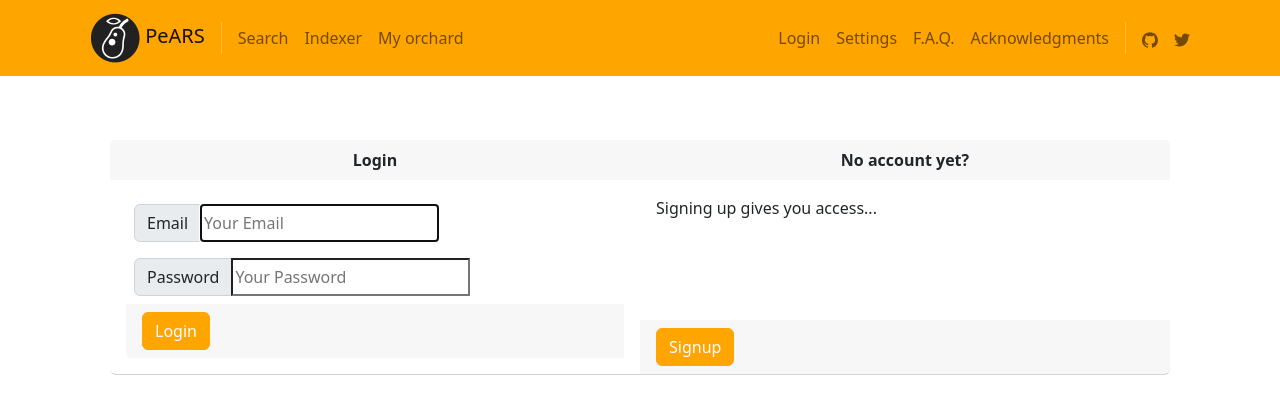
After one commit to PeARSearch/PeARS-lite, a Flask app: page /auth/login in a window 1280 px wide. The commit adds this page. Shown: the top 414 px of the page. Run offline with Flask 2, Linux system fonts and the light colour scheme; parts of the project's set-up code (start-up, migrations or seed data) failed here and were passed over; some libraries are stand-ins or nearby versions.

```diff
--- /dev/null
+++ b/app/auth/__init__.py
@@ -0,0 +1,3 @@
+# SPDX-FileCopyrightText: 2022 PeARS Project, <community@pearsproject.org>,
+#
+# SPDX-License-Identifier: AGPL-3.0-only
--- /dev/null
+++ b/app/auth/controllers.py
@@ -0,0 +1,79 @@
+# SPDX-FileCopyrightText: 2022 PeARS Project, <community@pearsproject.org>,
+#
+# SPDX-License-Identifier: AGPL-3.0-only
+
+
+import logging
+from flask_login import login_user, logout_user, login_required, current_user
+from werkzeug.security import generate_password_hash, check_password_hash
+from app.api.models import User
+from app import db
+
+from flask import (Blueprint, flash, request, render_template, Response, redirect, url_for)
+
+
+# Define the blueprint:
+auth = Blueprint('auth', __name__, url_prefix='/auth')
+
+@auth.route('/login')
+def login():
+    return render_template('auth/login.html')
+
+...
+@auth.route('/login', methods=['POST'])
+def login_post():
+    # login code goes here
+    email = request.form.get('email')
+    password = request.form.get('password')
+    remember = True if request.form.get('remember') else False
+
+    user = User.query.filter_by(email=email).first()
+
+    # check if the user actually exists
+    # take the user-supplied password, hash it, and compare it to the hashed password in the database
+    if not user or not check_password_hash(user.password, password):
+        flash('Please check your login details and try again.')
+        return redirect(url_for('auth.login')) # if the user doesn't exist or password is wrong, reload the page
+
+    # if the above check passes, then we know the user has the right credentials
+    login_user(user, remember=remember)
+    welcome = "<b>Welcome, "+current_user.name+"!</b>"
+    return render_template('search/index.html', internal_message=welcome)
+
+@auth.route('/logout')
+@login_required
+def logout():
+    logout_user()
+    return redirect(url_for('search.index'))
+    #return render_template('search/index.html')
+
+@auth.route("/profile")
+@login_required
+def profile():
+    return render_template('auth/profile.html', name=current_user.name)
+
+@auth.route('/signup')
+def signup():
+    return render_template('auth/signup.html')
+
+@auth.route('/signup', methods=['POST'])
+def signup_post():
+    # code to validate and add user to database goes here
+    email = request.form.get('email')
+    name = request.form.get('name')
+    password = request.form.get('password')
+
+    user = User.query.filter_by(email=email).first() # if this returns a user, then the email already exists in database
+
+    if user: # if a user is found, we want to redirect back to signup page so user can try again
+        flash('Email address already exists')
+        return redirect(url_for('auth.signup'))
+
+    # create a new user with the form data. Hash the password so the plaintext version isn't saved.
+    new_user = User(email=email, name=name, password=generate_password_hash(password, method='sha256'))
+
+    # add the new user to the database
+    db.session.add(new_user)
+    db.session.commit()
+
+    return redirect(url_for('auth.login'))
--- a/app/orchard/controllers.py
+++ b/app/orchard/controllers.py
@@ -4,6 +4,7 @@
 
 # Import flask dependencies
 from flask import Blueprint, request, render_template
+from flask_login import login_required
 from app.api.models import Urls
 from app import db, OWN_BRAND
 from app.orchard.mk_urls_file import make_shareable_pod
@@ -18,6 +19,7 @@ def inject_brand():
 
 @orchard.route('/')
 @orchard.route('/index', methods=['GET', 'POST'])
+@login_required
 def index():
     query = db.session.query(Urls.pod.distinct().label("pod"))
     keywords = [row.pod for row in query.all()]
@@ -36,6 +38,7 @@ def index():
 
 
 @orchard.route('/get-a-pod', methods=['POST', 'GET'])
+@login_required
 def get_a_pod():
     query = request.args.get('pod')
     hfile = make_shareable_pod(query)
--- /dev/null
+++ b/app/templates/auth/login.html
@@ -0,0 +1,46 @@
+{% extends "base/base.html" %}
+
+{% block body %}
+<div class="container">
+  <div class="row p-3">
+    <div class="card-group">
+    <div class="card">
+      <div class="card-header text-center"><b>Login</b></div>
+      <div class="card-body">
+	{% with messages = get_flashed_messages() %}
+        {% if messages %}
+            <div class="notification is-danger">
+            {{ messages[0] }}
+            </div>
+        {% endif %}
+        {% endwith %}
+        <form method="POST" action="/auth/login">
+            <div class="input-group p-2">
+              <span class="input-group-text">Email   </span>
+              <input class="input is-large" type="email" name="email" placeholder="Your Email" autofocus="">
+            </div>
+            <div class="input-group p-2">
+              <span class="input-group-text">Password</span>
+              <input class="input is-large" type="password" name="password" placeholder="Your Password">
+            </div>
+            <div class="card-footer clearfix">
+              <span class="input-group-btn">
+              <input id="submit_button" type="submit" class="btn btn-success" value="Login">
+            </div>
+        </form>
+      </div>
+    </div>
+    <div class="card">
+      <div class="card-header text-center"><b>No account yet?</b></div>
+        <div class="card-body">
+	  Signing up gives you access...
+        </div>
+        <div class="card-footer clearfix">
+          <span class="input-group-btn">
+          <input id="submit_button" type="submit" class="btn btn-success" value="Signup">
+        </div>
+      </div>
+    </div>
+  </div>
+</div>
+{% endblock %}
--- a/app/templates/base/base.html
+++ b/app/templates/base/base.html
@@ -17,6 +17,27 @@ SPDX-License-Identifier: AGPL-3.0-only
     <link href="{{ url_for('static', filename='css/bootstrap/bootstrap.min.css')}}" rel="stylesheet">
     <link href="{{ url_for('static', filename='css/styles.css')}}" rel="stylesheet">
     {% endblock %}
+
+  <meta name="theme-color" content="#317EFB"/>
+  <meta name="viewport" content="width=device-width, initial-scale=1">
+  <link rel="icon" href="{{url_for('static', filename='pears-logo.png')}}" type="image/png">
+  <link rel="icon" href="{{url_for('static', filename='pears-logo.png')}}" type="image/png">
+  <link rel="icon" href="{{url_for('static', filename='pears-logo.png')}}" type="image/png">
+  <link rel="apple-touch-icon" href="{{url_for('static', filename='pears-logo.png')}}" type="image/png">
+  <link rel="apple-touch-icon" href="{{url_for('static', filename='pears-logo.png')}}" type="image/png">
+  <link rel="apple-touch-icon" href="{{url_for('static', filename='pears-logo.png')}}" type="image/png">
+  <link rel="manifest" href="/manifest.json">
+  <script>
+    if ('serviceWorker' in navigator) {
+      window.addEventListener('load', function() {
+        navigator.serviceWorker.register("/sw.js").then(function(registration) {
+          console.log('ServiceWorker registration successful with scope: ', registration.scope);
+        }, function(err) {
+          console.log('ServiceWorker registration failed: ', err);
+        });
+      });
+    }
+  </script>
 </head>
 
 <body>
@@ -24,9 +45,9 @@ SPDX-License-Identifier: AGPL-3.0-only
 <nav class="navbar navbar-expand-lg navbar-light">
     <div class="container">
 	{% if own_brand %}
-        <a class="navbar-brand mx-auto" href="{{url_for('search.index')}}"><img src="{{ url_for('static', filename='assets/logo.png')}}" height="50px"></a>
+        <a class="navbar-brand mx-2" href="{{url_for('search.index')}}"><img src="{{ url_for('static', filename='assets/logo.png')}}" height="50px"></a>
 	{% else %}
-        <a class="navbar-brand mx-auto" href="{{url_for('search.index')}}"><img src="{{ url_for('static', filename='pears_round.png')}}" height="50px"> PeARS</a>
+        <a class="navbar-brand mx-2" href="{{url_for('search.index')}}"><img src="{{ url_for('static', filename='pears_round.png')}}" height="50px"> PeARS</a>
 	{% endif %}
         {% block navbar_toggler %}
         <button class="navbar-toggler" type="button" data-bs-toggle="collapse" data-bs-target="#navbarSupportedContent"
@@ -47,9 +68,17 @@ SPDX-License-Identifier: AGPL-3.0-only
                 <li class="nav-item"><a class="nav-link" href="{{url_for('search.index')}}">Search</a></li>
                 <li class="nav-item"><a class="nav-link" href="{{url_for('indexer.index')}}">Indexer</a></li>
                 <li class="nav-item"><a class="nav-link" href="{{url_for('orchard.index')}}">My orchard</a></li>
+		{% if current_user.is_authenticated %}
                 <li class="nav-item"><a class="nav-link" href="{{url_for('admin.index')}}">DB admin</a></li>
+		{% endif %}
             </ul>
             <ul class="nav navbar-nav navbar-right">
+		{% if not current_user.is_authenticated %}
+                <li class="nav-item"><a class="nav-link" href="{{url_for('auth.login')}}">Login</a></li>
+		{% endif %}
+		{% if current_user.is_authenticated %}
+                <li class="nav-item"><a class="nav-link" href="{{url_for('auth.logout')}}">Logout</a></li>
+		{% endif %}
                 <li class="nav-item"><a class="nav-link" href="{{url_for('settings.index')}}">Settings</a></li>
                 <li class="nav-item"><a class="nav-link" href="{{url_for('pages.return_faq')}}">F.A.Q.</a></li>
                 <li class="nav-item"><a class="nav-link" href="{{url_for('pages.return_acknowledgements')}}">Acknowledgments</a>
--- a/app/templates/search/index.html
+++ b/app/templates/search/index.html
@@ -10,11 +10,11 @@ SPDX-License-Identifier: AGPL-3.0-only
     <div class="col-lg-2"></div>
     <div class="col-lg-8 text-center mt-5">
       {% if own_brand %}
-      <a href="{{ url_for('.index')}}"><img width=350px; src="{{ url_for('static', filename='assets/logo.png')}}"></a>
+      <a href="{{ url_for('search.index')}}"><img width=350px; src="{{ url_for('static', filename='assets/logo.png')}}"></a>
       {% else %}
-      <a href="{{ url_for('.index')}}"><img width=350px; src="{{ url_for('static', filename='pears-logo.png')}}"></a>
+      <a href="{{ url_for('search.index')}}"><img width=350px; src="{{ url_for('static', filename='pears-logo.png')}}"></a>
       {% endif %}
-      <form  action="{{url_for('.index')}}" id='searchform'>
+      <form  action="{{url_for('search.index')}}" id='searchform'>
         <div class="input-group group mt-4" >
           <input class="form-control" title="Enter your Search Query." placeholder="Enter your Search Query" type="search" name='q' required>
           <button class="btn btn-lg btn-success" type="submit" id='searchbutton'>Search</button>
```
Also changed, not shown: app/__init__.py (+37 -6 lines), app/api/models.py (+9 -0 lines), app/indexer/controllers.py (+11 -5 lines), app/sw.js (added, +11 -0 lines), app/templates/auth/profile.html (added, +7 -0 lines), app/templates/auth/signup.html (added, +42 -0 lines), app/manifest.json (added), app/settings/controllers.py (line endings or trailing spaces).
